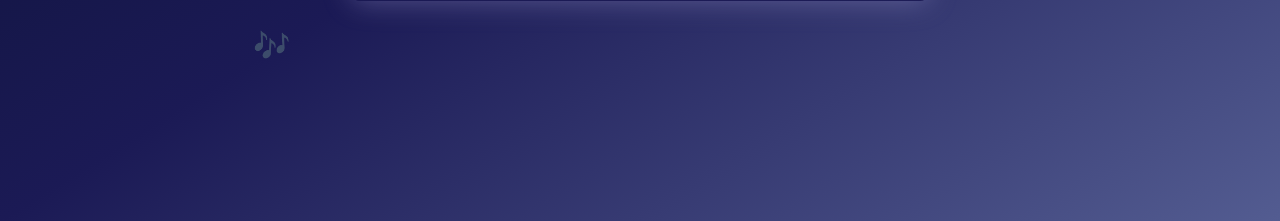
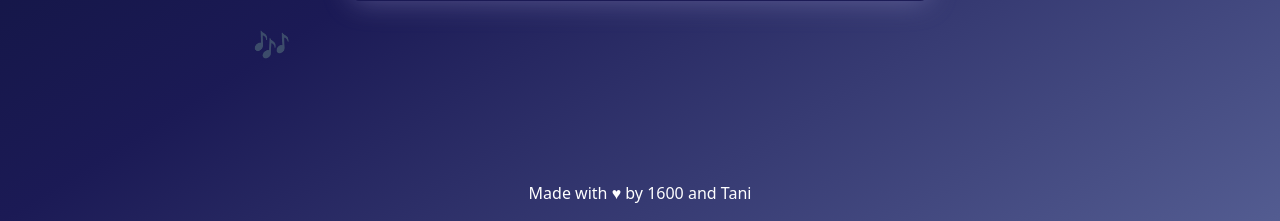
Before and after one commit to chsky1600/hopon-aux, a Flask app: page / in a window 1280 px wide. Shown: the part 579-800 px from the top of the page. Run offline with Flask 3, Linux system fonts and the light colour scheme; some libraries are stand-ins or nearby versions.

Commit message:
add credits

```diff
--- a/templates/index.html
+++ b/templates/index.html
@@ -68,5 +68,10 @@
     </ul>
   </div>
 
+   <!-- Footer -->
+   <footer class="absolute bottom-4 text-center w-full text-white">
+    <p>Made with <span class="text-red-500">&hearts;</span> by <a href="https://github.com/chsky1600" class="text-blue-500 underline">1600</a> and <a href="https://github.com/trisslazaj" class="text-blue-500 underline">Tani</a></p>
+  </footer>
+
 </body>
 </html>
```
